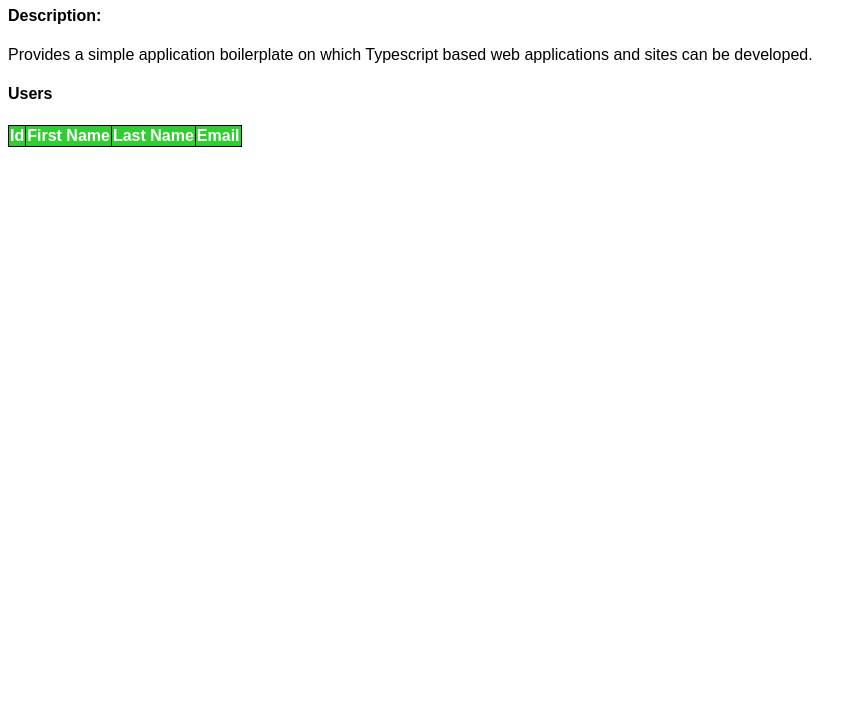
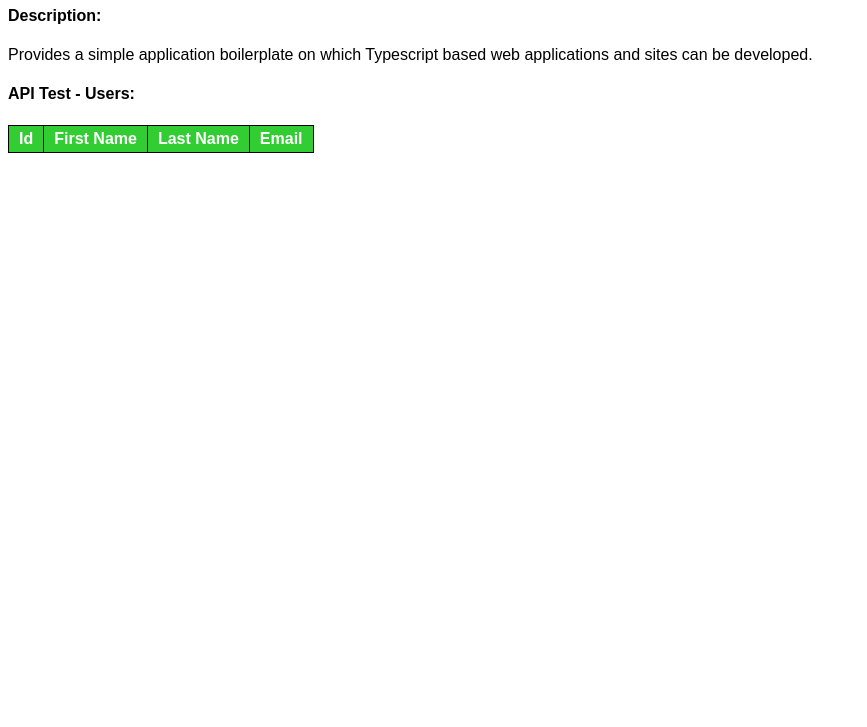
Before and after one commit to BlauDrachen/ts-webdev-starter, a website built with webpack: page src/index.html in a window 1280 px wide. Shown: the part 73-800 px from the top of the page, without its empty margins (0-867 px from the left). Built offline with nearby package versions, Linux system fonts and the light colour scheme; some packages are replaced by stand-ins of ours; files whose address does not match are found by name.

Commit message:
Update html and stylesheet
Fixed some small table padding issues

```diff
--- a/src/index.html
+++ b/src/index.html
@@ -14,7 +14,7 @@
       <p>Provides a simple application boilerplate on which Typescript based web applications and sites can be developed.</p>
     </div>
     <div>
-      <h4>Users</h4>
+      <h4>API Test - Users:</h4>
       <table>
         <thead>
           <th>Id</th>
--- a/src/scss/index.scss
+++ b/src/scss/index.scss
@@ -21,6 +21,7 @@ table {
     th,
     td {
       border: 1px solid black;
+      padding: 4px 10px;
     }
   }
 }
```
Also changed, not shown: utils/build/devServer.ts, 1 other file.
